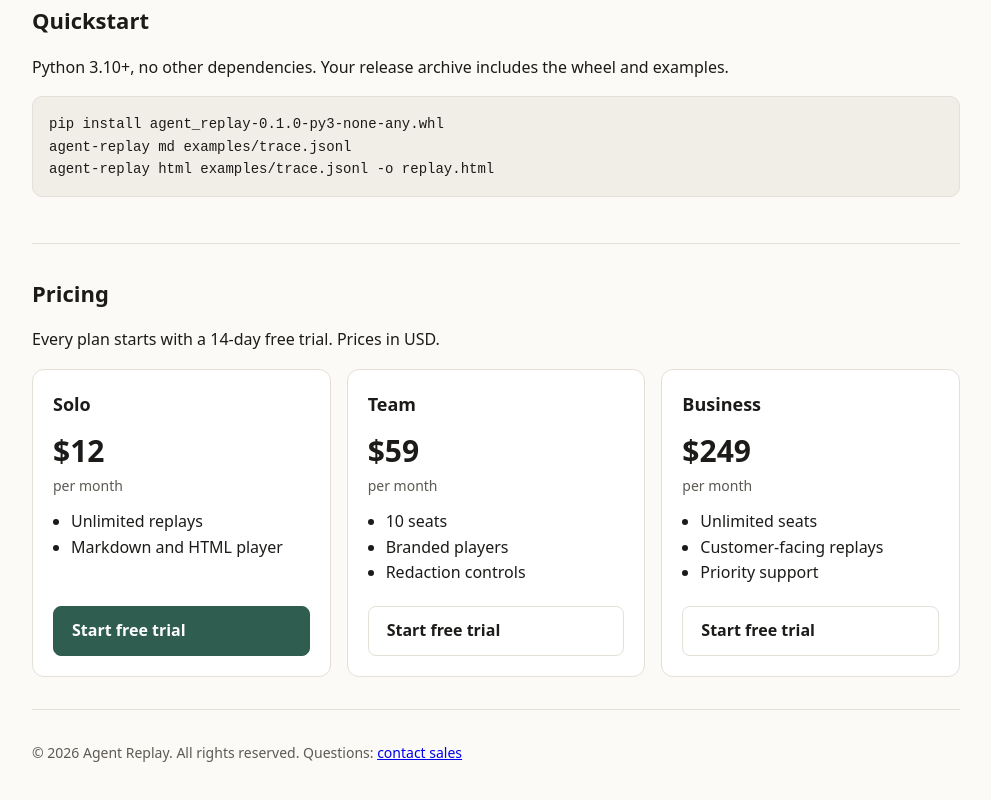
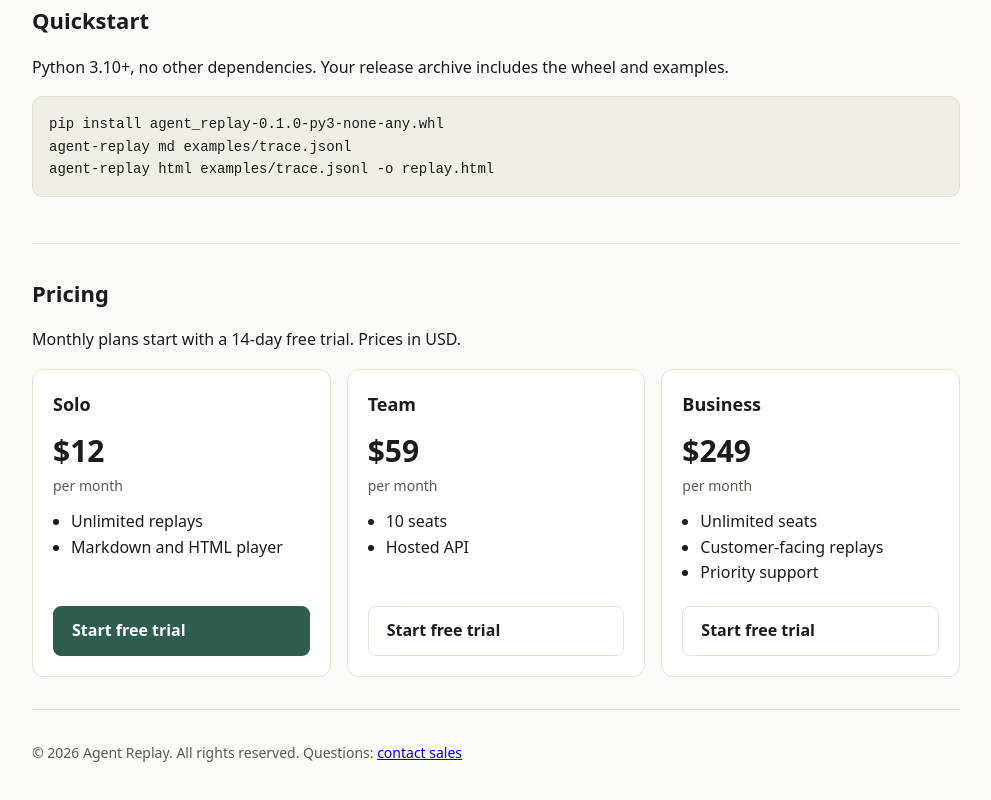
Before and after one commit to eliem08/agent-replay, a plain HTML site: page landing/index.html in a window 1280 px wide. Shown: the part 674-1474 px from the top of the page, without its empty margins (144-1135 px from the left). Drawn offline with Linux system fonts and the light colour scheme.

Commit message:
Pricing copy: list only what the software does; trial applies to monthly plans; plan note

```diff
--- a/landing/index.html
+++ b/landing/index.html
@@ -53,7 +53,7 @@ agent-replay html examples/trace.jsonl -o replay.html</code></pre>
   </section>
   <section>
     <h2>Pricing</h2>
-    <p>Every plan starts with a 14-day free trial. Prices in USD.</p>
+    <p>Monthly plans start with a 14-day free trial. Prices in USD.</p>
     <div class="grid">
       <article class="plan">
         <h3>Solo</h3>
@@ -64,7 +64,7 @@ agent-replay html examples/trace.jsonl -o replay.html</code></pre>
       <article class="plan">
         <h3>Team</h3>
         <p class="price">$59<span>per month</span></p>
-        <ul><li>10 seats</li><li>Branded players</li><li>Redaction controls</li></ul>
+        <ul><li>10 seats</li><li>Hosted API</li></ul>
         <a class="btn" href="https://github.com/eliem08/agent-replay/issues/new?title=Agent%20Replay%20Team&amp;labels=sales">Start free trial</a>
       </article>
       <article class="plan">
```
Also changed, not shown: 1 other file.
